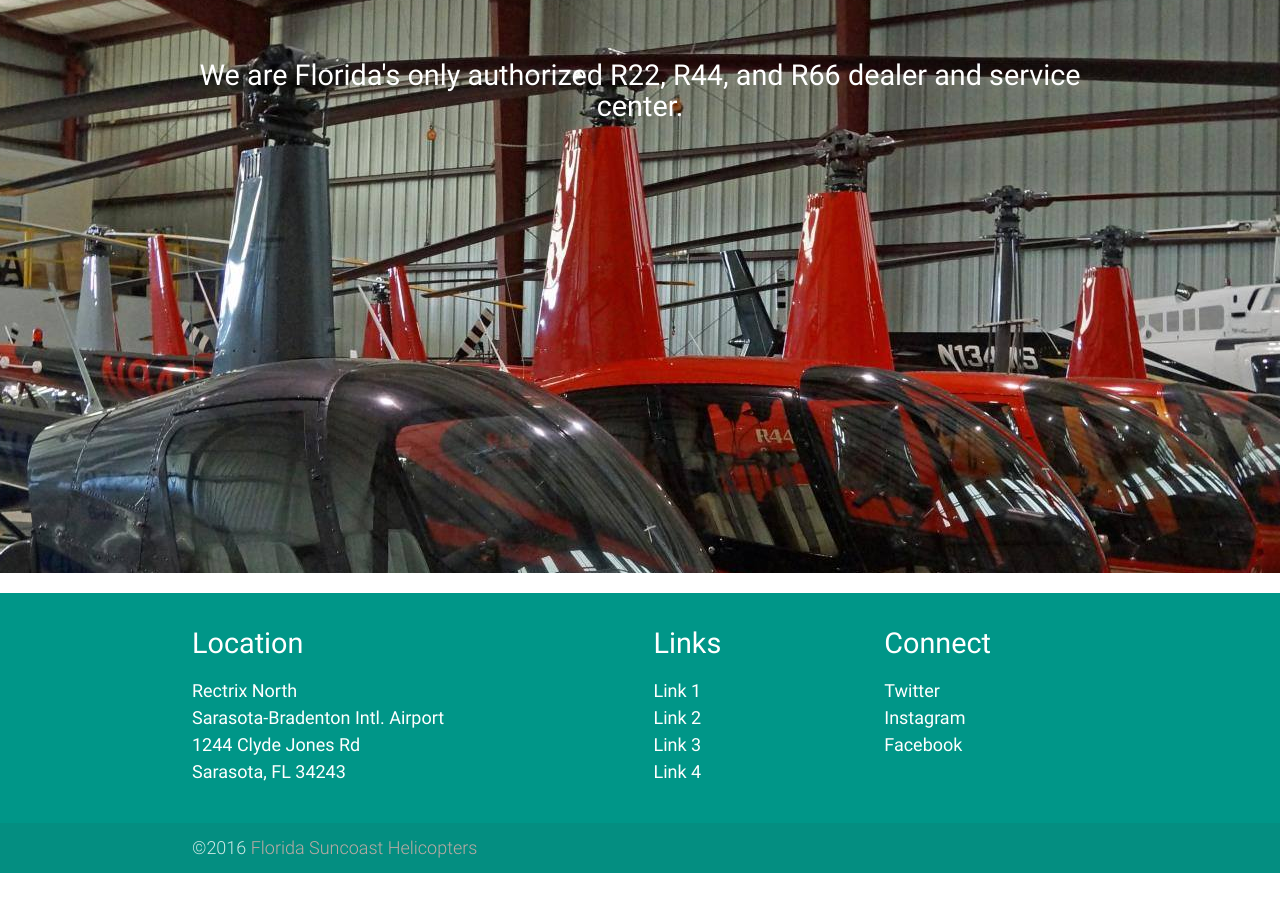
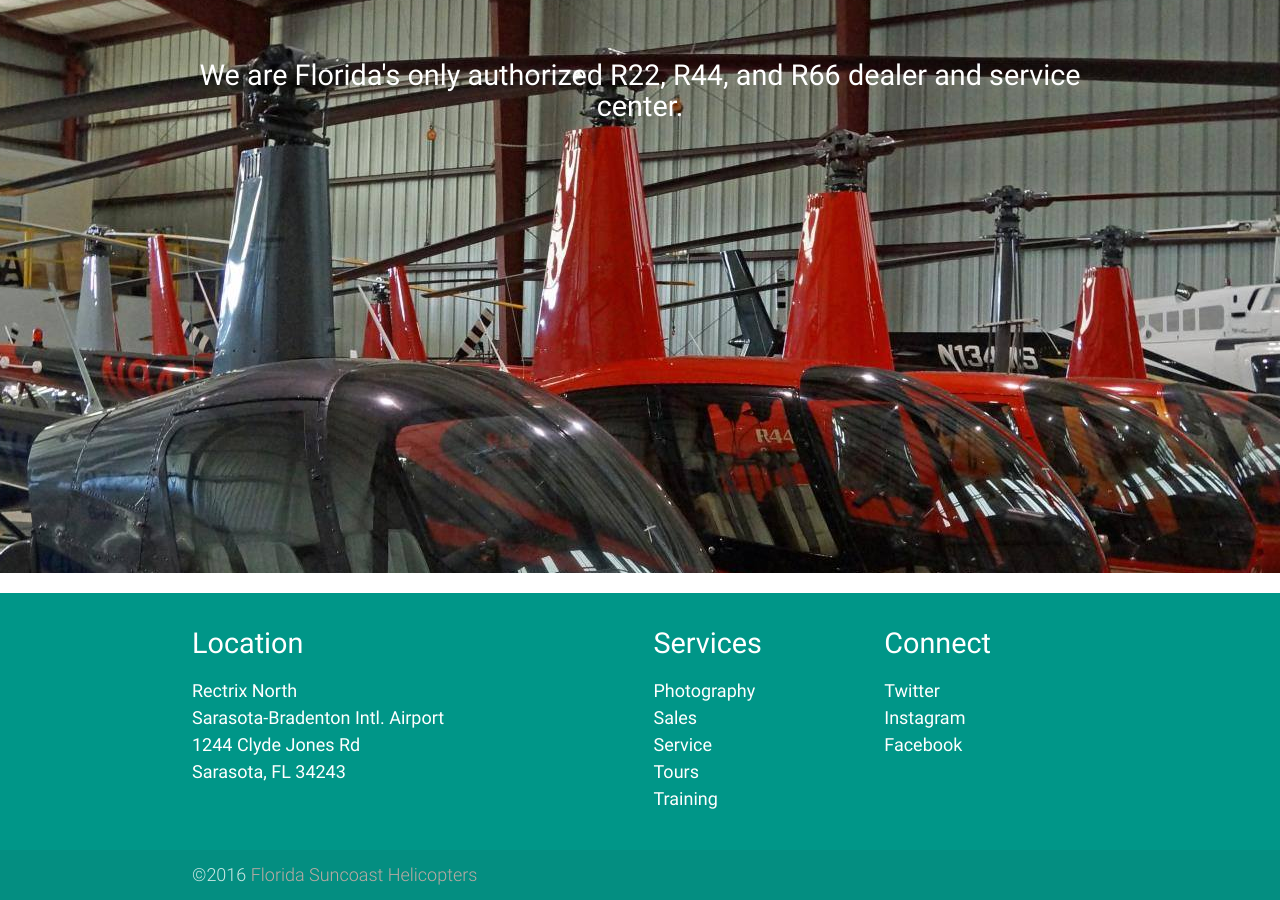
Before and after one commit to joncoop/fsh, a Jekyll site: the page built from index.html, in a window 1280 px wide and 900 px high, scrolled down 2519 px. Built offline with Jekyll 4.4.1, drawn with Linux system fonts in a browser that asks for light colours; nearby versions of some CDN libraries; before the commit the page ends 3392 px from its top, so only the background shows below that.

Commit message:
Add footer links.

```diff
--- a/_includes/footer.html
+++ b/_includes/footer.html
@@ -13,12 +13,13 @@
         </p>
       </div>
       <div class="col s12 m6 l3 ">
-        <h5 class="white-text">Links</h5>
+        <h5 class="white-text">Services</h5>
         <ul>
-          <li><a class="white-text" href="#!">Link 1</a></li>
-          <li><a class="white-text" href="#!">Link 2</a></li>
-          <li><a class="white-text" href="#!">Link 3</a></li>
-          <li><a class="white-text" href="#!">Link 4</a></li>
+          <li><a class="white-text" href="{{ site.github.url }}/photography.html">Photography</a></li>
+          <li><a class="white-text" href="{{ site.github.url }}/sales.html">Sales</a></li>
+          <li><a class="white-text" href="{{ site.github.url }}/service.html">Service</a></li>
+          <li><a class="white-text" href="{{ site.github.url }}/tours.html">Tours</a></li>
+          <li><a class="white-text" href="{{ site.github.url }}/training.html">Training</a></li>
         </ul>
       </div>
       <div class="col s12 m6 l3">
```
